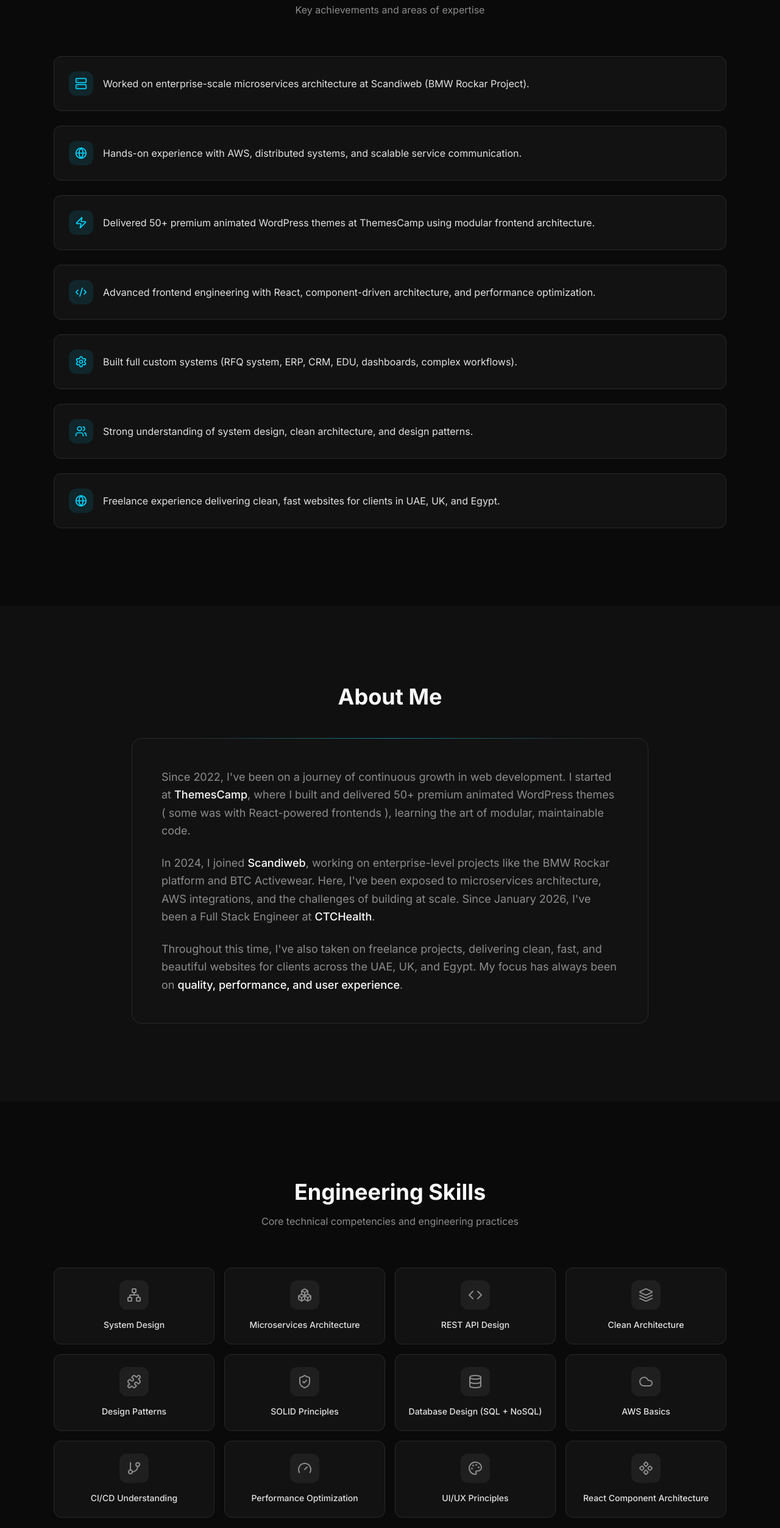
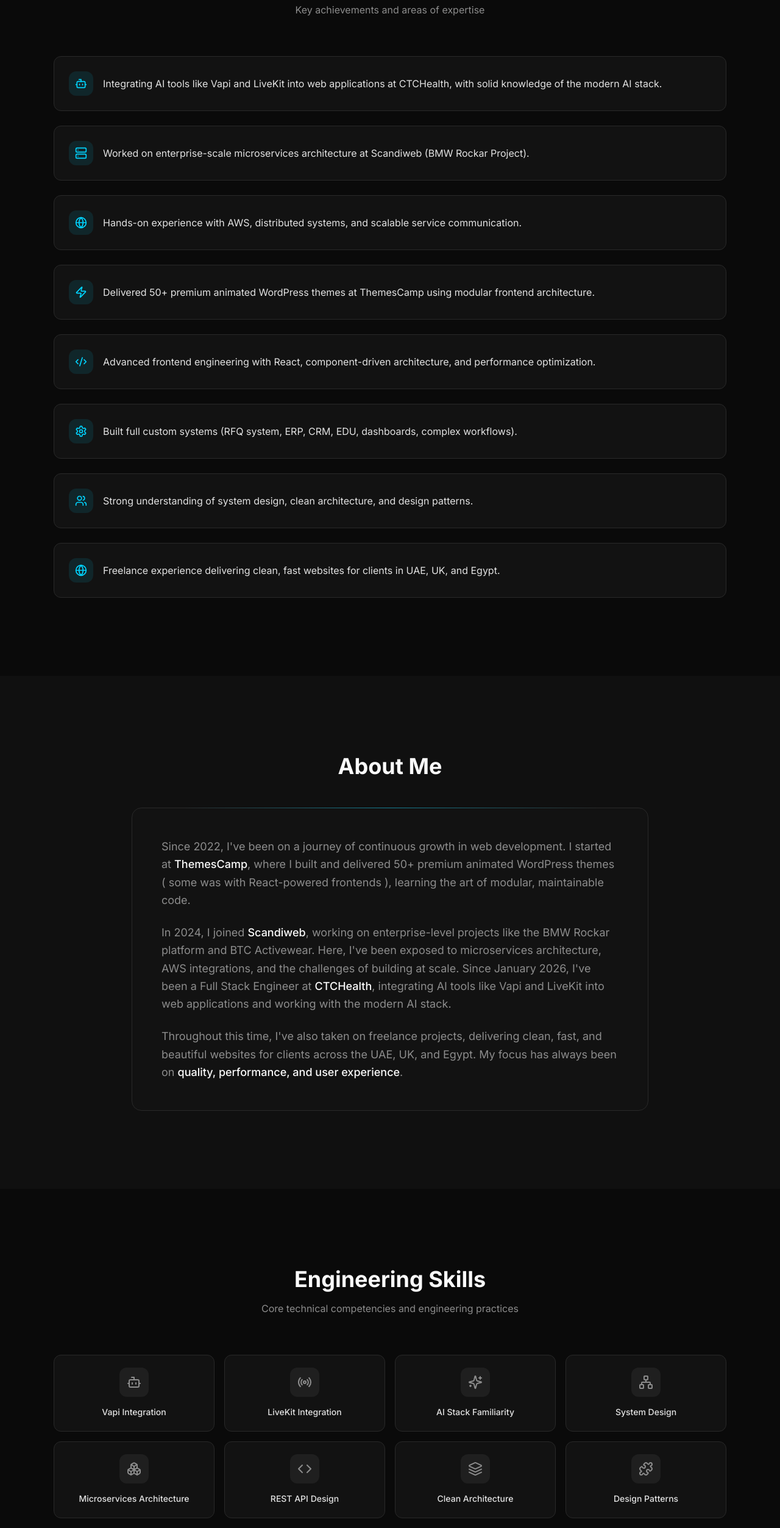
Before and after one commit to OmarDraz/Portfolio, a React (Vite) app: page / in a window 1280 px wide. Shown: the part 980-3485 px from the top of the page at 61% size. Built offline with nearby package versions, Linux system fonts and the light colour scheme; the HTML template or start-up script is replaced by a standard one.

Commit message:
EDIT: Update Descs

```diff
--- a/src/components/sections/About.tsx
+++ b/src/components/sections/About.tsx
@@ -27,7 +27,8 @@ export function About() {
                 working on enterprise-level projects like the BMW Rockar platform and
                 BTC Activewear. Here, I've been exposed to microservices architecture,
                 AWS integrations, and the challenges of building at scale. Since January 2026,
-                I've been a Full Stack Engineer at <span className="text-foreground font-medium">CTCHealth</span>.
+                I've been a Full Stack Engineer at <span className="text-foreground font-medium">CTCHealth</span>,
+                integrating AI tools like Vapi and LiveKit into web applications and working with the modern AI stack.
               </p>
               <p>
                 Throughout this time, I've also taken on freelance projects, delivering
--- a/src/components/sections/EngineeringSkills.tsx
+++ b/src/components/sections/EngineeringSkills.tsx
@@ -12,9 +12,15 @@ import {
   Gauge,
   Palette,
   Component,
+  Bot,
+  Radio,
+  Sparkles,
 } from "lucide-react";
 
 const skills = [
+  { name: "Vapi Integration", icon: Bot },
+  { name: "LiveKit Integration", icon: Radio },
+  { name: "AI Stack Familiarity", icon: Sparkles },
   { name: "System Design", icon: Network },
   { name: "Microservices Architecture", icon: Boxes },
   { name: "REST API Design", icon: Code },
--- a/src/components/sections/Experience.tsx
+++ b/src/components/sections/Experience.tsx
@@ -14,9 +14,10 @@ const experiences = [
       {
         name: "Full Stack Engineering",
         points: [
-          "Developing and maintaining scalable web solutions",
-          "Working across front-end and back-end tasks",
-          "Collaborating with cross-functional teams to deliver high-quality applications",
+          "Developing and maintaining scalable web applications across front-end and back-end",
+          "Integrating AI tools such as Vapi and LiveKit into web apps",
+          "Familiar with the modern AI stack and how to connect it to production products",
+          "Collaborating with cross-functional teams to ship high-quality applications",
         ],
       },
     ],
--- a/src/components/sections/Highlights.tsx
+++ b/src/components/sections/Highlights.tsx
@@ -1,7 +1,11 @@
 import { AnimatedSection, StaggerContainer, StaggerItem } from "../ui/AnimatedSection";
-import { Zap, Server, Globe, Code2, Settings, Users } from "lucide-react";
+import { Bot, Zap, Server, Globe, Code2, Settings, Users } from "lucide-react";
 
 const highlights = [
+  {
+    icon: Bot,
+    text: "Integrating AI tools like Vapi and LiveKit into web applications at CTCHealth, with solid knowledge of the modern AI stack.",
+  },
   {
     icon: Server,
     text: "Worked on enterprise-scale microservices architecture at Scandiweb (BMW Rockar Project).",
```
